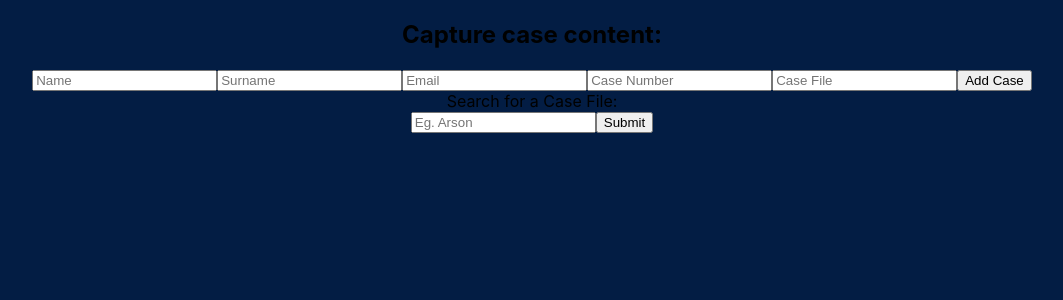
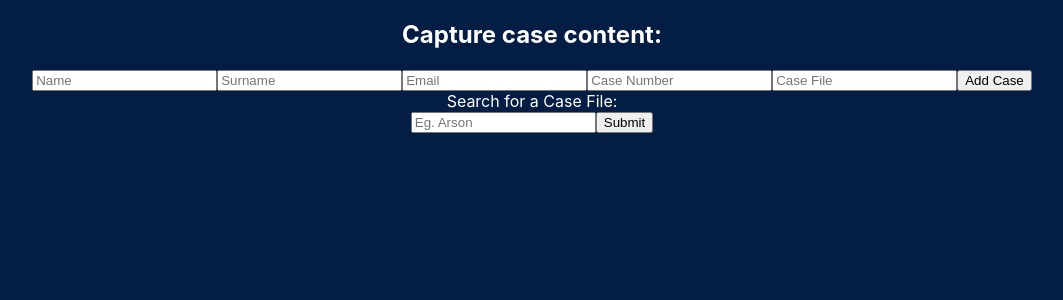
Before and after one commit to Ona0nline/reactlaw, a React (Create React App) app: page / in a window 1280 px wide. Shown: the top 300 px of the page, without its empty margins (108-1171 px from the left). Built offline with nearby package versions, Linux system fonts and the light colour scheme.

Commit message:
Text color change

```diff
--- a/src/SearchEngine.css
+++ b/src/SearchEngine.css
@@ -1,5 +1,6 @@
 body{
   background-color: #031D44;
+  color: #FFFFFF
 }
 
 .table,th,td{
```
